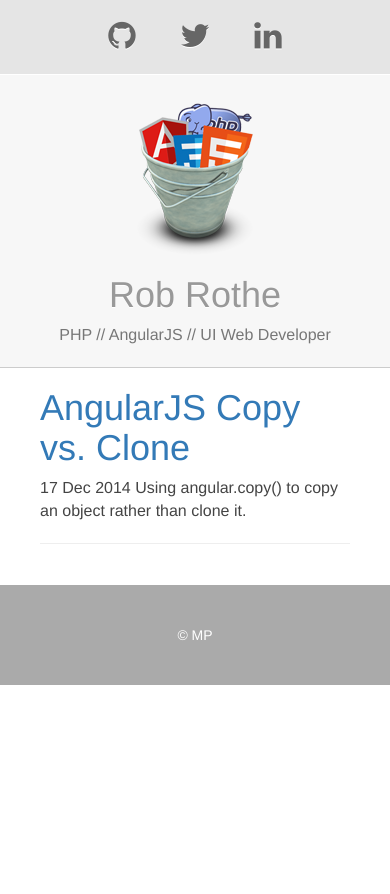
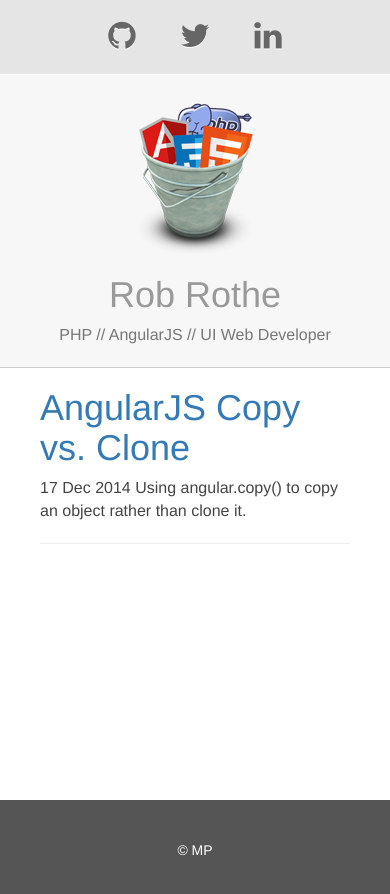
Before and after one commit to robrothedev/robrothedev.github.io, a Jekyll site: the page built from index.html, in a window 390 px wide. Shown: the top 894 px of the page. Built offline with Jekyll 4.4.1, drawn with Linux system fonts in a browser that asks for light colours; nearby versions of some CDN libraries; the list of posts is cut into pages by our own code.

Commit message:
updated footers

```diff
--- a/_layouts/default.html
+++ b/_layouts/default.html
@@ -4,6 +4,7 @@
   {% include head.html %}
 
   <body>
+  <div class="wrapper">
     <div class="sidebar">
     <ul class="icons-list">
       <li><a href="http://github.com/robrothedev"><span class="fa fa-github fa-2x"></span></a></li>
@@ -20,7 +21,8 @@
   <div class="content">
     {{ content }}
   </div>
-  <div class="desktop-footer">
+  </div>
+  <div class="mobile-footer">
     &copy; MP
   </footer>
   </body>
--- a/public/css/site.css
+++ b/public/css/site.css
@@ -12,6 +12,14 @@
   border: 0;
   border-top: 1px solid #eeeeee;
   border-bottom: 1px solid #ffffff;
+}
+
+.wrapper {
+  min-height: 100%;
+  height: auto !important;
+  height: 100%;
+  margin: 0 auto -100px;
+  padding-bottom:140px;
 }
 
 .sidebar {
@@ -74,13 +82,12 @@
 }
 
 .sidebar footer {
+  width:100%;
+  color:#999;
   text-align:center;
-  padding:20px 0;
   position:absolute;
   bottom:0;
-  width:100%;
-  font-size:12px;
-  color:#999;
+  padding:20px 0;
 }
 
 .content {
@@ -99,14 +106,6 @@
   line-height:28px;
 }
 
-.desktop-footer {
-  display:none;
-  padding:40px 0;
-  color:#fff;
-  text-align:center;
-  background:#aaa;
-}
-
 a.icons-git-code {
   font-size:24px;
   color:#333;
@@ -117,6 +116,20 @@
 a.icons-git-code:hover {
   color:#666;
   text-decoration:none;
+}
+
+.mobile-footer {
+  display:none;
+  padding:40px 0;
+  color:#fff;
+  text-align:center;
+  background:#aaa;
+  width:100%;
+  height:100px;
+  color:#fff;
+  text-align:center;
+  background:#555;
+  font-size:14px;
 }
 
 @media only screen and (max-width: 600px) {
@@ -142,8 +155,7 @@
     margin-left:0;
   }
 
-  .desktop-footer {
-    font-size:14px;
+  .mobile-footer {
     display:block;
   }
 }
```
